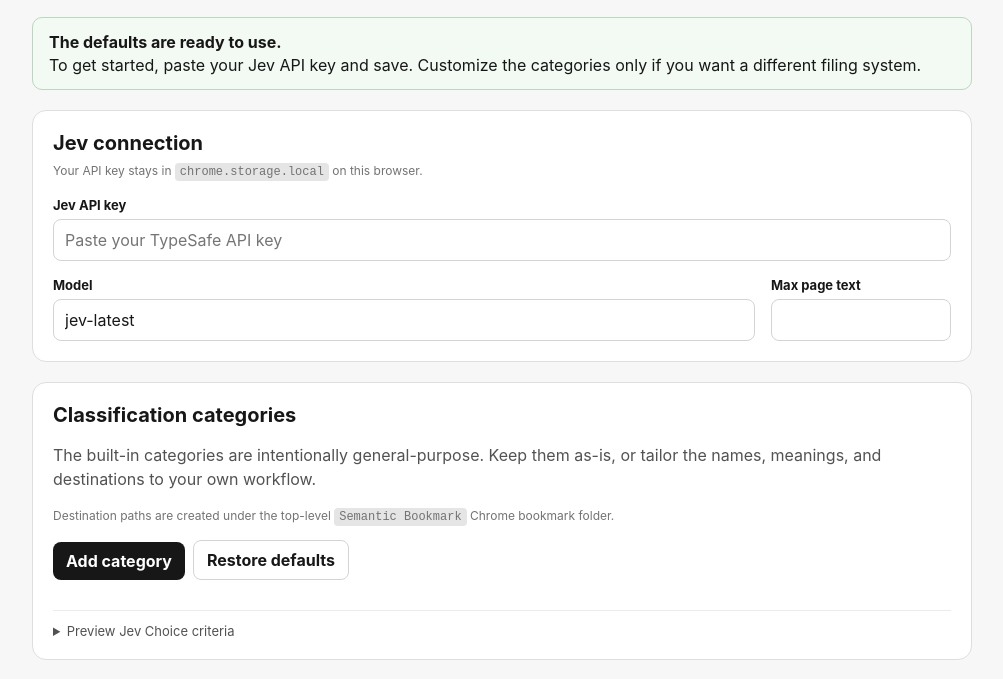
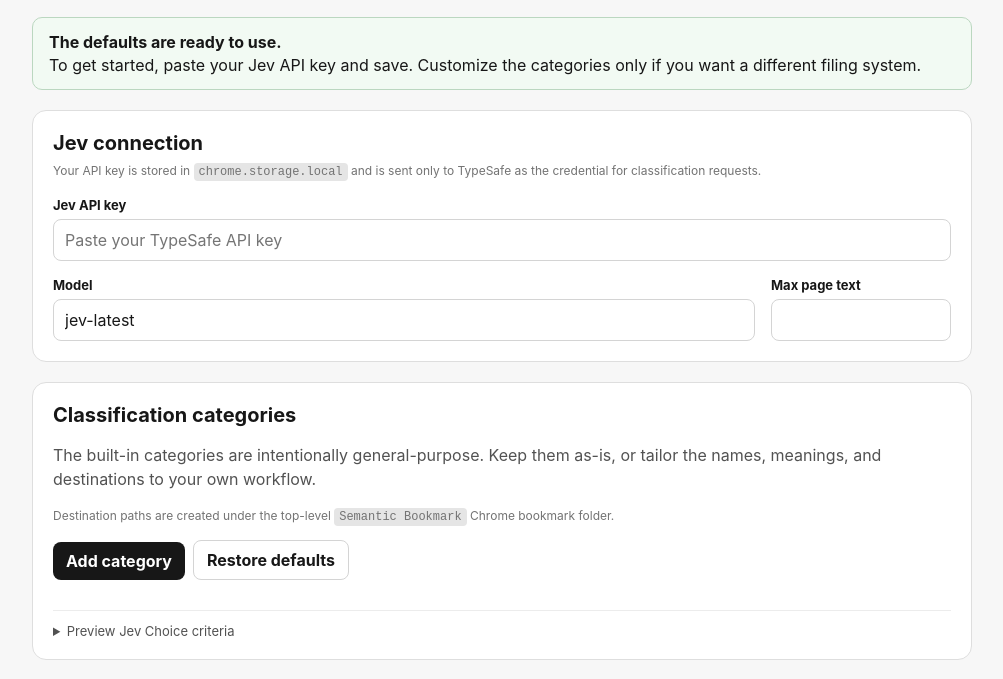
Before and after one commit to acorn181/semantic-bookmark, a website built with Vite: page src/options/index.html in a window 1280 px wide. Shown: the part 119-798 px from the top of the page, without its empty margins (138-1141 px from the left). Built offline with nearby package versions, Linux system fonts and the light colour scheme.

Commit message:
privacy: clarify API key handling in settings

```diff
--- a/src/options/index.html
+++ b/src/options/index.html
@@ -299,7 +299,7 @@
 
       <section class="panel">
         <h2>Jev connection</h2>
-        <p class="hint">Your API key stays in <code>chrome.storage.local</code> on this browser.</p>
+        <p class="hint">Your API key is stored in <code>chrome.storage.local</code> and is sent only to TypeSafe as the credential for classification requests.</p>
 
         <label for="api-key">Jev API key</label>
         <input id="api-key" type="password" autocomplete="off" placeholder="Paste your TypeSafe API key" />
```
